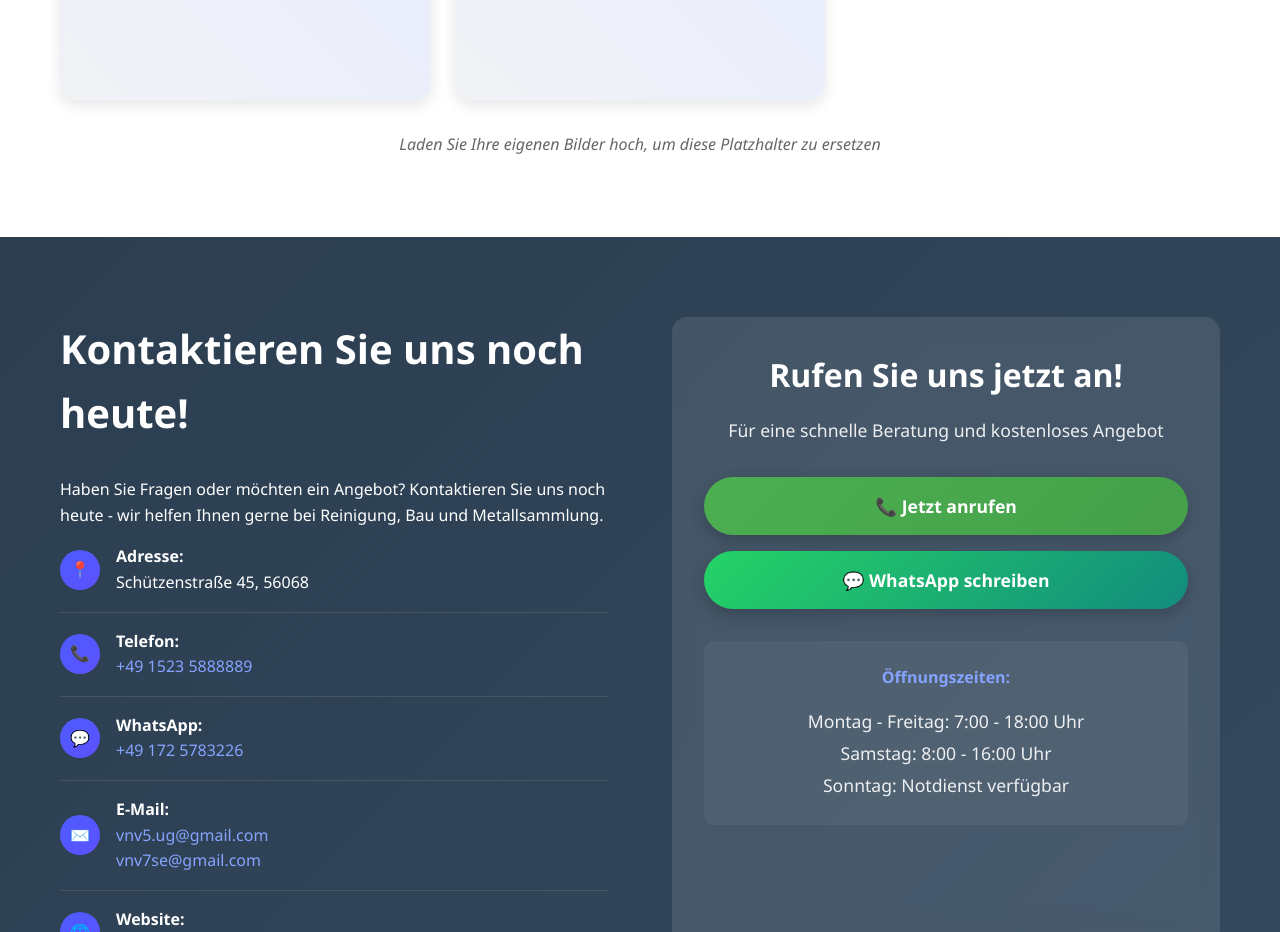
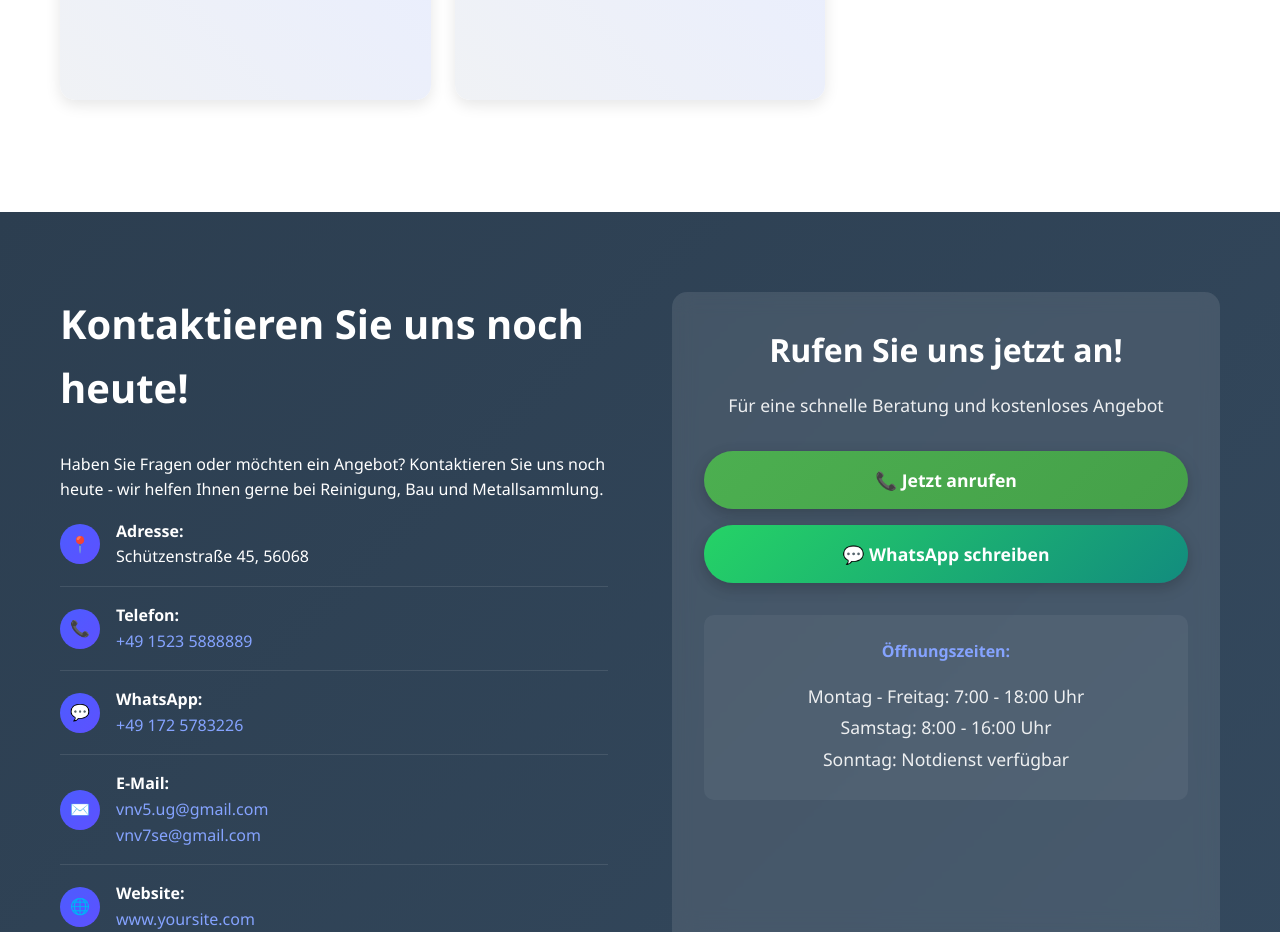
Before and after one commit to Tony1Sosa/vnv-s-ug, a plain HTML site: page index.html in a window 1280 px wide. Shown: the part 3120-4052 px from the top of the page. Drawn offline with Linux system fonts and the light colour scheme.

Commit message:
Update index.html
removed the image guide

```diff
--- a/index.html
+++ b/index.html
@@ -694,7 +694,7 @@
                 </div>
             </div>
             <div style="text-align: center; margin-top: 2rem; color: #666;">
-                <p><em>Laden Sie Ihre eigenen Bilder hoch, um diese Platzhalter zu ersetzen</em></p>
+
             </div>
         </div>
     </section>
```
